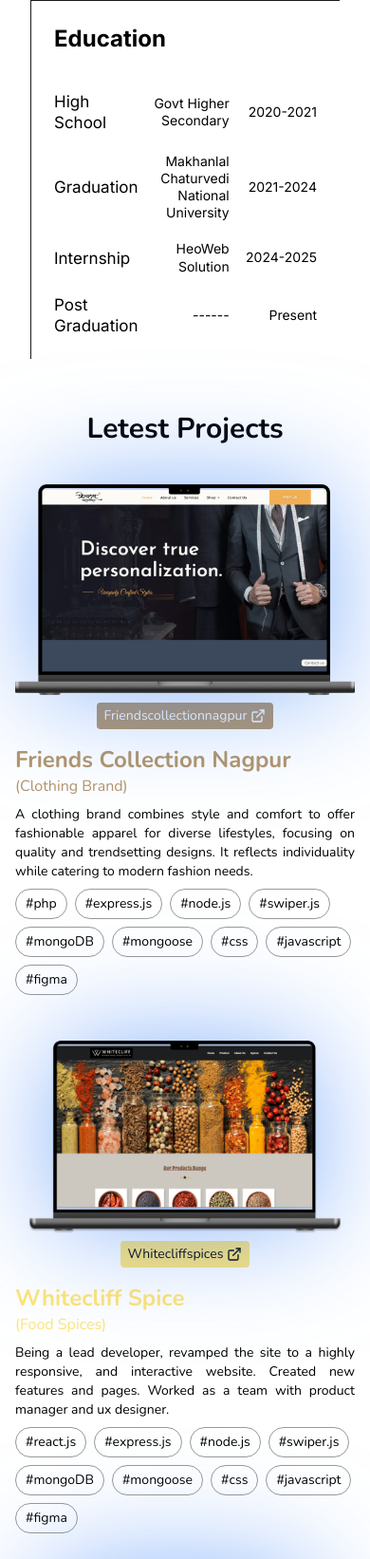
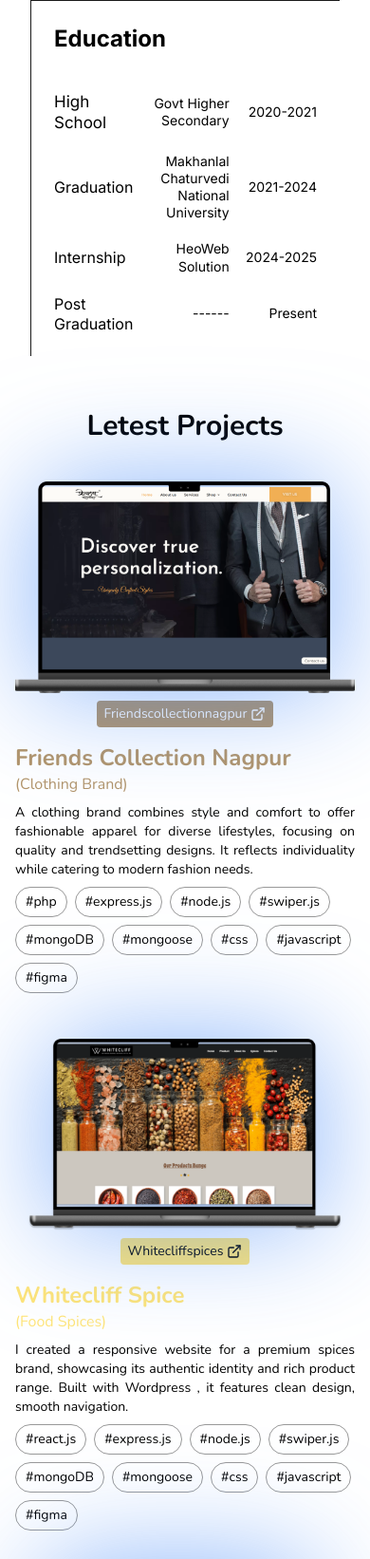
Before and after one commit to Mohitbisen0657/Personal-Portfolio-website.2, a website: page index.html in a window 390 px wide. Shown: the part 1932-3574 px from the top of the page at 95% size. Drawn offline with nearby package versions, Linux system fonts and the light colour scheme; animation ran at ten frames a second; a script that the page names is missing.

Commit message:
update index.html

```diff
--- a/index.html
+++ b/index.html
@@ -453,7 +453,7 @@
                             <div
                                 class="flex flex-col justify-start flex-shrink-0 outline-none transform-none flex-[1_0_0px] h-auto relative w-px break-words">
                                 <p
-                                    class="font-normal text-[17px] sm:text-[18px] leading-[1.3em] tracking-[0em] text-start  text-black dark:text-[#cbcbcb]">
+                                    class="font-normal text-[16px] sm:text-[18px] leading-[1.3em] tracking-[0em] text-start  text-black dark:text-[#cbcbcb]">
                                     Graduation</p>
                             </div>
                             <div
@@ -474,7 +474,7 @@
                             <div
                                 class="flex flex-col justify-start flex-shrink-0 outline-none transform-none flex-[1_0_0px] h-auto relative w-px break-words">
                                 <p
-                                    class="font-normal text-[17px] sm:text-[18px] leading-[1.3em] tracking-[0em] text-start  text-black dark:text-[#cbcbcb]">
+                                    class="font-normal text-[16px] sm:text-[18px] leading-[1.3em] tracking-[0em] text-start  text-black dark:text-[#cbcbcb]">
                                     Internship</p>
                             </div>
                             <div
@@ -495,7 +495,7 @@
                             <div
                                 class="flex flex-col justify-start flex-shrink-0 outline-none transform-none flex-[1_0_0px] h-auto relative w-px break-words">
                                 <p
-                                    class="font-normal text-[17px] sm:text-[18px] leading-[1.3em] tracking-[0em] text-start  text-black dark:text-[#cbcbcb]">
+                                    class="font-normal text-[16px] sm:text-[18px] leading-[1.3em] tracking-[0em] text-start  text-black dark:text-[#cbcbcb]">
                                     Post Graduation</p>
                             </div>
                             <div
@@ -595,9 +595,8 @@
                     </h3>
                     <span class="text-[#ffe578] text-base md:text-lg">(Food Spices)</span>
                     <p class="text-justify text-black dark:text-white text-sm md:text-base mt-2">
-                        Being a lead developer, revamped the site to a highly responsive,
-                        and interactive website. Created new features and pages. Worked as a
-                        team with product manager and ux designer.
+                        I created a responsive website for a premium spices brand, showcasing its authentic identity and rich product range.
+                         Built with Wordpress , it features clean design, smooth navigation.
                     </p>
 
                     <ul class="flex flex-wrap text-black dark:text-white gap-2 mt-2">
```
Also changed, not shown: output.css.
